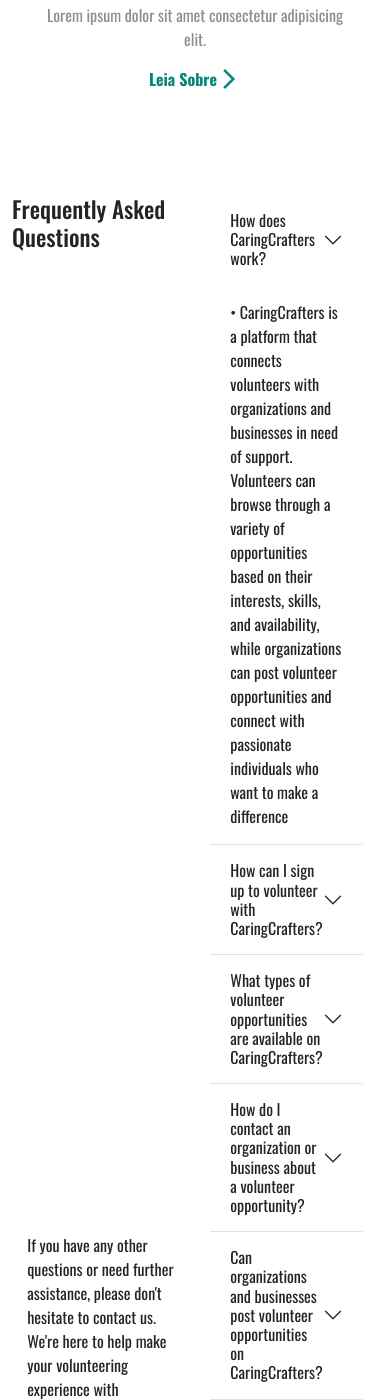
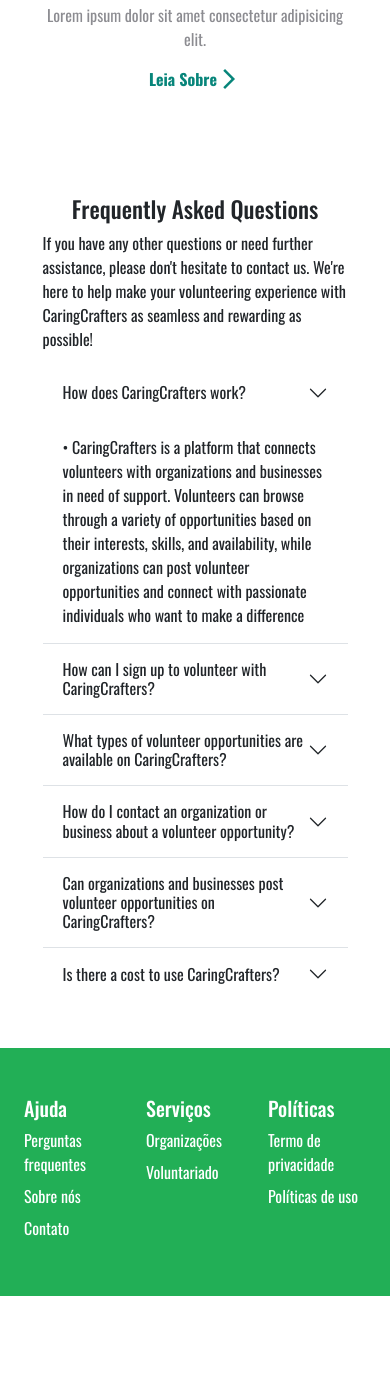
Before and after one commit to carloshobmeier/CaringCrafters, a PHP site: page / in a window 390 px wide. Shown: the part 2377-3777 px from the top of the page. After the commit the page ends 3673 px from the top, so only its background shows below. Run offline with PHP 8.4, Linux system fonts and the light colour scheme; some web fonts are replaced.

Commit message:
fixed responsiveness of index page

```diff
--- a/index.php
+++ b/index.php
@@ -63,12 +63,12 @@
             </div>
         </div>
     </section>
-    <section class="my-5 faq container d-flex">
-        <div class="col-6 d-flex flex-column align-items-center justify-content-between">
+    <section class="my-5 faq container d-grid">
+        <div class="col-12 d-flex flex-column align-items-center justify-content-between">
             <h3 class="font-weight-bold">Frequently Asked Questions</h3>
             <p class="col-10">If you have any other questions or need further assistance, please don't hesitate to contact us. We're here to help make your volunteering experience with CaringCrafters as seamless and rewarding as possible!</p>
         </div>
-        <div class="col-6 d-flex justify-content-center">
+        <div class="col-12 d-flex justify-content-center">
         <div class="col-10 accordion accordion-flush" id="accordionFlushExample">
             <div class="accordion-item">
                 <h2 class="accordion-header">
```
